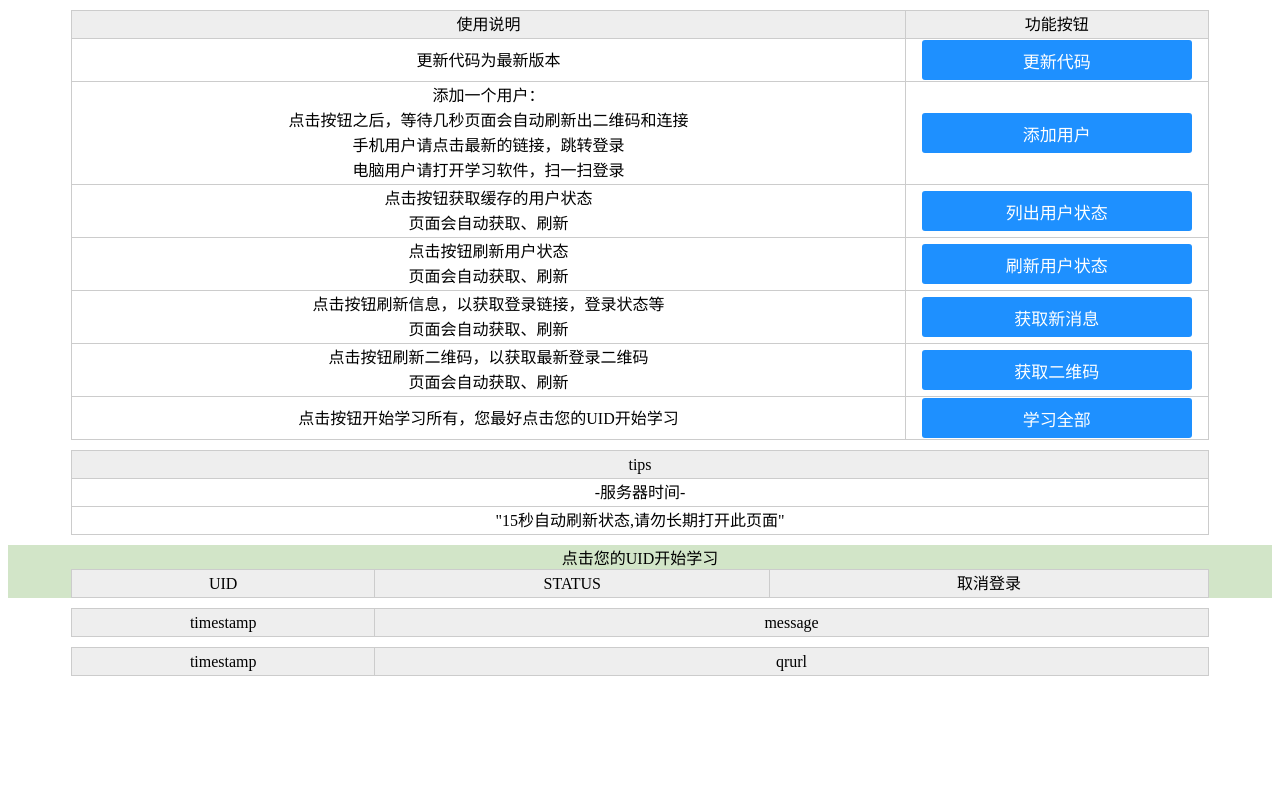
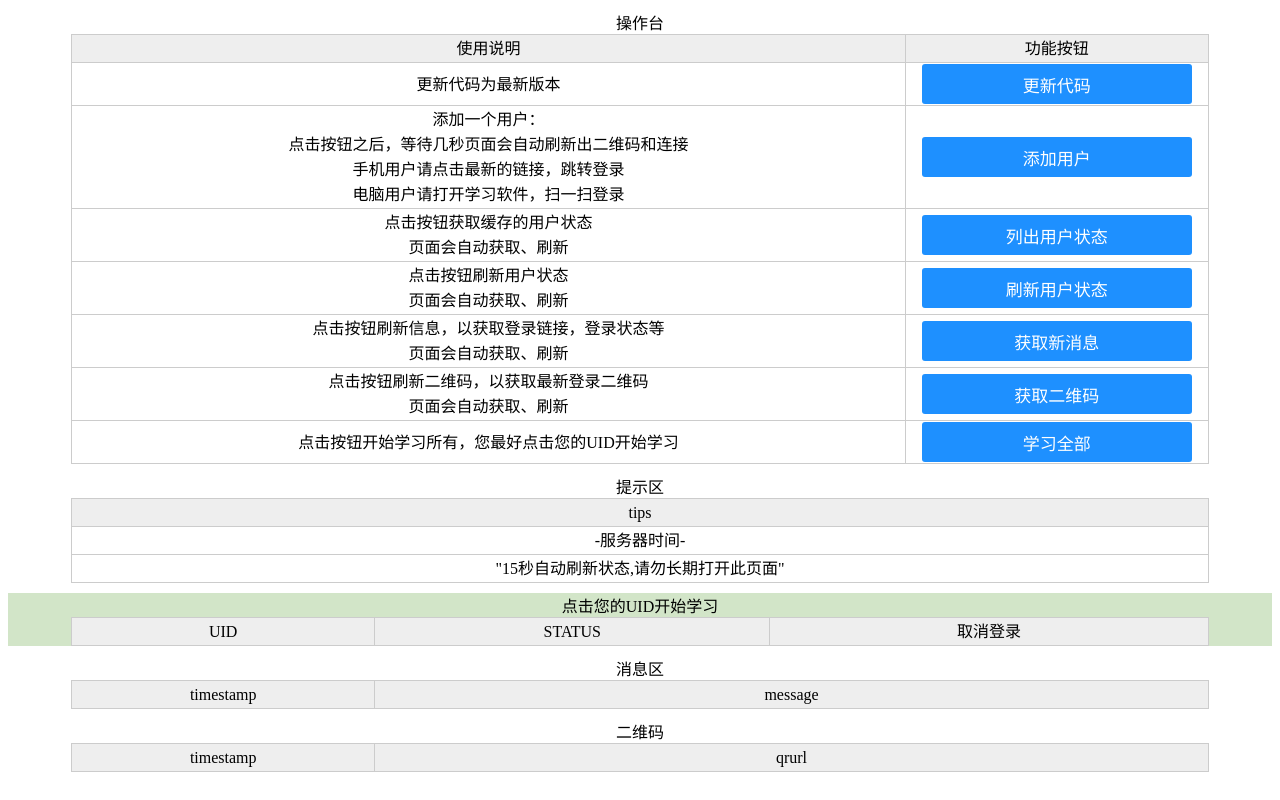
Before and after one commit to TechXueXi/TechXueXi, a plain HTML site: page SourcePackages/static/index.html in a window 1280 px wide. Drawn offline with nearby package versions, Linux system fonts and the light colour scheme; no server answers.

Commit message:
增加提示

```diff
--- a/SourcePackages/static/index.html
+++ b/SourcePackages/static/index.html
@@ -293,6 +293,7 @@
 <body>
     <div>
         <table>
+            <caption>操作台</caption>
             <tr>
                 <th>使用说明</th>
                 <th style="width: 300px;">功能按钮</th>
@@ -376,6 +377,7 @@
     <!-- # 新线程无法操控内存数据库 -->
     <div id="tips">
         <table>
+            <caption>提示区</caption>
             <tr>
                 <th>tips</th>
             </tr>
@@ -400,6 +402,7 @@
 
     <div id="message">
         <table>
+            <caption>消息区</caption>
             <tr>
                 <th style="width: 300px;">timestamp</th>
                 <th>message</th>
@@ -410,6 +413,7 @@
 
     <div id="qrurl">
         <table>
+            <caption>二维码</caption>
             <tr>
                 <th style="width: 300px;">timestamp</th>
                 <th>qrurl</th>
```
